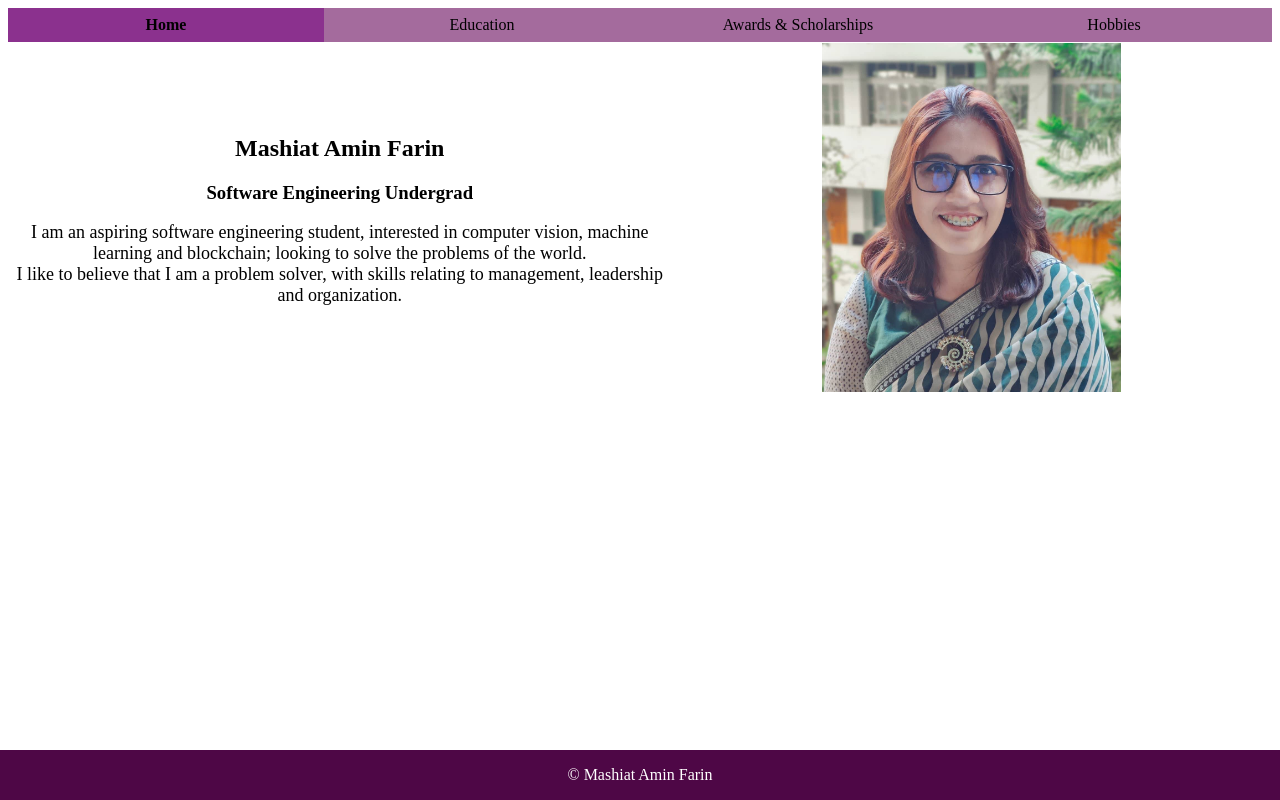
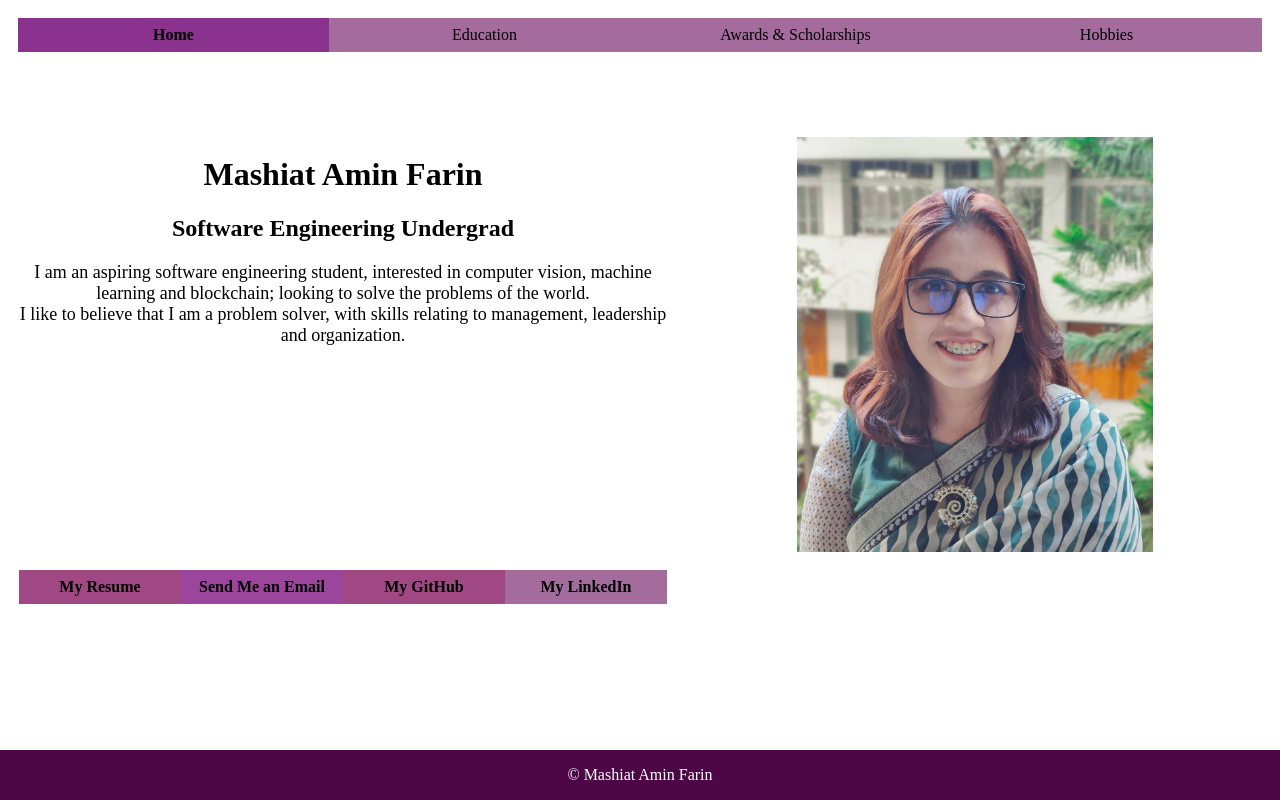
Before and after one commit to mashiat0808/5th-semester, a PHP site: page /home.html in a window 1280 px wide. Run offline with PHP 8.4, Linux system fonts and the light colour scheme.

Commit message:
webtech assignment 1 done

```diff
--- a/web tech/assignment1/home.html
+++ b/web tech/assignment1/home.html
@@ -21,16 +21,27 @@
       <table>
         <tr>
             <td>
-
-                <h2>Mashiat Amin Farin</h2>
-                <h3> Software Engineering Undergrad</h3>
+                <br><br> <br> <br>
+                <h1>Mashiat Amin Farin</h1>
+                <h2> Software Engineering Undergrad</h2>
                 <p class="p1"> I am an aspiring software engineering student, interested in computer vision, machine learning and blockchain; looking to solve the problems of the world. <br>
 
              I like to believe that I am a problem solver, with skills relating to management, leadership and organization.</p>
+             <p>
+                <br> <br>
+                <br> <br><br> <br>
+                <br> <br><br> <br>
+                <ul>
+                    <li style="background-color:rgba(238, 76, 124, 0.5)"><a href="Mashiat_Amin_Farin.pdf"> <b>My Resume</b></a></li>
+                    <li style="background-color:rgba(210, 61, 255, 0.5)"><a href = "mailto: bsse1202@iit.du.ac.bd"><b>Send Me an Email</b></a></li>
+                    <li style="background-color:rgba(238, 76, 124, 0.5)"> <a href="https://github.com/mashiat0808/"> <b> My GitHub</b></a></li>
+                    <li > <a href="https://www.linkedin.com/in/mashiataminfarin/"><b>My LinkedIn</b></a></li>
+                  </ul>
 
+             </p>
             </td>
             <td>
-                <img src="image.jpg" alt="Girl in a jacket" width=50% height="auto">
+                <img src="image.jpg" alt="Girl in a jacket" width=60% height="auto">
             </td>
         </tr>
 
--- a/web tech/assignment1/styles.css
+++ b/web tech/assignment1/styles.css
@@ -1,7 +1,7 @@
 ul {
     list-style-type: none;
     margin: 0;
-    padding: 0;
+    padding: 10px;
     overflow: hidden;
   }
 
@@ -9,11 +9,13 @@ ul {
     float: left;
     width: 25%;
     text-align: center;
+
   }
 
   li a {
     display: block;
     padding: 8px;
+
     background-color: rgba(155, 25, 140, 0.617);
 
   }
@@ -104,3 +106,10 @@ pre{
 .awards{
     padding: 5px;
 }
+
+.hobby {
+    padding: 20px;
+    margin: 20px;
+    font-size: large;
+    line-height: 1.6;
+}
```
Also changed, not shown: web tech/assignment1/hobbies.html (+29 -1 lines), web tech/assignment1/sudoku.jpg (added), 1 other file.
